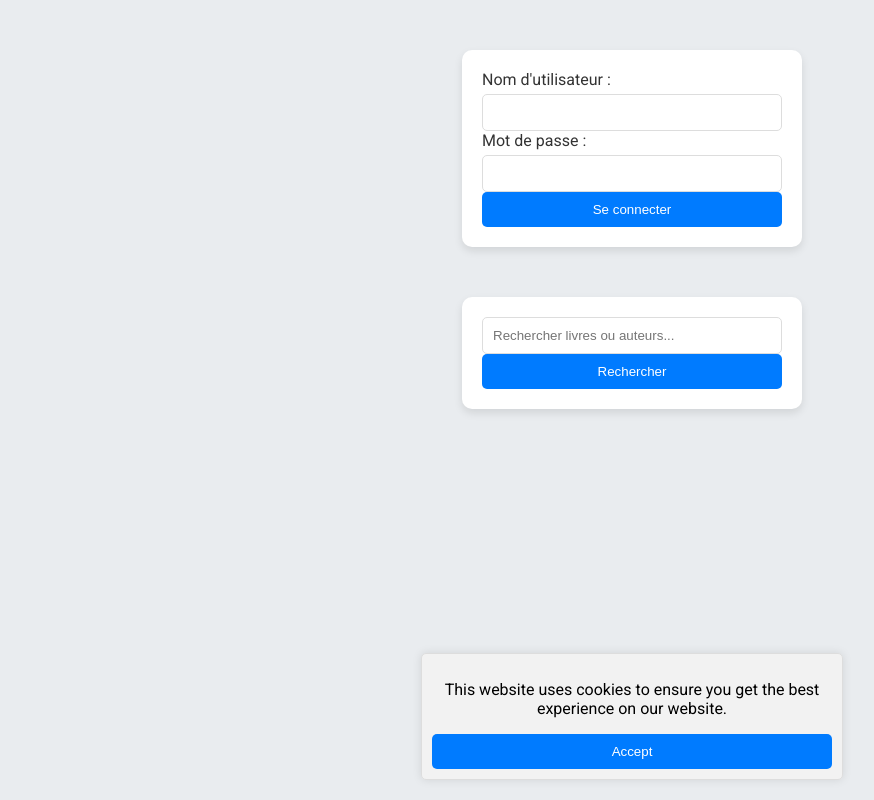
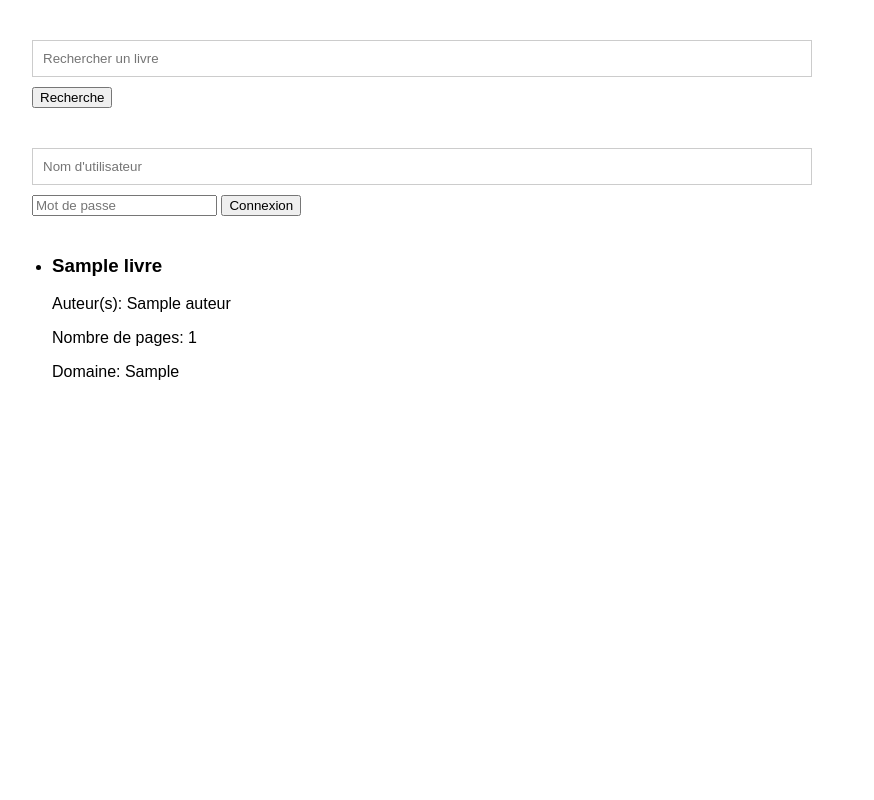
Before and after one commit to BagotAlexis/PROJET_WEB, a PHP site: page / in a window 1280 px wide. Shown: the whole page, without its empty margins (8-882 px from the left). Run offline with PHP 8.4, Linux system fonts and the light colour scheme; tables that the repository leaves empty hold one stand-in row (values such as "Sample post").

Commit message:
Add files via upload

```diff
--- a/index.php
+++ b/index.php
@@ -1,35 +1,42 @@
 <?php
 session_start();
 
-$db = new PDO('mysql:host=localhost;dbname=bibliotheque_numerique', 'root', '');
-
-// Gestion des cookies
-if (!isset($_COOKIE['cookie_accepted'])) {
-    echo '<script>
-            function showCookiePopup() {
-                document.getElementById("cookie-popup").style.display = "block";
+try {
+    $db = new PDO('mysql:host=localhost;dbname=projet_web', 'root', '', [
+        PDO::ATTR_ERRMODE => PDO::ERRMODE_EXCEPTION,
+        PDO::ATTR_EMULATE_PREPARES => false,
+    ]);
+} catch (PDOException $e) {
+    die("Erreur de connexion à la base de données: " . $e->getMessage());
 }
 
-            function acceptCookies() {
-                document.cookie = "cookie_accepted=true; expires=Thu, 31 Dec 2099 23:59:59 UTC; path=/";
-                document.getElementById("cookie-popup").style.display = "none";
-            }
-        </script>';
-
-    echo '<div id="cookie-popup" style="display:none; position: fixed; bottom: 20px; left: 50%; transform: translateX(-50%); padding: 10px; background-color: #f2f2f2; border: 1px solid #ddd; border-radius: 5px; box-shadow: 0px 0px 10px rgba(0, 0, 0, 0.1); max-width: 400px; text-align: center;">
-            <p>This website uses cookies to ensure you get the best experience on our website.</p>
-            <button onclick="acceptCookies()">Accept</button>
-        </div>';
-
-    echo '<script>showCookiePopup();</script>';
+$livres = [];
+if (isset($_POST['search'])) {
+    $search = "%{$_POST['search']}%";
+    $stmt = $db->prepare("SELECT Livre.*, GROUP_CONCAT(DISTINCT Auteur.Nom ORDER BY Auteur.Nom ASC SEPARATOR ', ') AS Auteurs
+                      FROM Livre
+                      LEFT JOIN Ecrit ON Livre.ISSN = Ecrit.ISSN
+                      LEFT JOIN Auteur ON Ecrit.Num = Auteur.Num
+                      WHERE Livre.Titre LIKE :search OR Auteur.Nom LIKE :searchAuteur
+                      GROUP BY Livre.ISSN");
+    $stmt->execute(['search' => $search, 'searchAuteur' => $search]);
+    $livres = $stmt->fetchAll(PDO::FETCH_ASSOC);
+} else {
+    $stmt = $db->query("SELECT Livre.*, GROUP_CONCAT(DISTINCT Auteur.Nom ORDER BY Auteur.Nom ASC SEPARATOR ', ') AS Auteurs
+                        FROM Livre
+                        LEFT JOIN Ecrit ON Livre.ISSN = Ecrit.ISSN
+                        LEFT JOIN Auteur ON Ecrit.Num = Auteur.Num
+                        GROUP BY Livre.ISSN");
+    $livres = $stmt->fetchAll(PDO::FETCH_ASSOC);
 }
 
 if (isset($_POST['login'])) {
-    $username = $_POST['username'];
-    $password = $_POST['password'];
+    $username = filter_input(INPUT_POST, 'username', FILTER_SANITIZE_STRING);
+    $password = filter_input(INPUT_POST, 'password', FILTER_SANITIZE_STRING);
 
-    $stmt = $db->prepare("SELECT * FROM admin WHERE Nom = ?");
-    $stmt->execute([$username]);
+    if ($username && $password) {
+        $stmt = $db->prepare("SELECT * FROM admin WHERE Nom = :username");
+        $stmt->execute(['username' => $username]);
         $user = $stmt->fetch();
 
         if ($user && password_verify($password, $user['Password'])) {
@@ -37,7 +44,10 @@ if (isset($_POST['login'])) {
             header('Location: welcome.php');
             exit();
         } else {
-        $error = "Erreur dans les données de login.";
+            $error = "Invalid credentials";
+        }
+    } else {
+        $error = "Invalid input";
     }
 }
 ?>
@@ -46,100 +56,46 @@ if (isset($_POST['login'])) {
 <html lang="fr">
 <head>
     <meta charset="UTF-8">
-    <title>Connexion</title>
+    <title>Recherche de Livres</title>
+    <link rel="stylesheet" href="style.css">
 </head>
 <body>
+    <header>
+        <form method="post">
+            <input type="text" name="search" placeholder="Rechercher un livre">
+            <button type="submit">Recherche</button>
+        </form>
+        <form method="post">
+            <input type="text" name="username" placeholder="Nom d'utilisateur" required>
+            <input type="password" name="password" placeholder="Mot de passe" required>
+            <button type="submit" name="login">Connexion</button>
+        </form>
+    </header>
+
+    <aside>
+        <!-- Filtres à implémenter -->
+    </aside>
+
+    <main>
+        <?php if ($livres): ?>
+            <ul>
+                <?php foreach ($livres as $livre): ?>
+                    <li>
+                        <h3><?php echo htmlspecialchars($livre['Titre']); ?></h3>
+                        <p>Auteur(s): <?php echo htmlspecialchars($livre['Auteurs']); ?></p>
+                        <p>Nombre de pages: <?php echo htmlspecialchars($livre['Nbpages']); ?></p>
+                        <p>Domaine: <?php echo htmlspecialchars($livre['Domaine']); ?></p>
+                        <!-- Plus d'infos si nécessaire -->
+                    </li>
+                <?php endforeach; ?>
+            </ul>
+        <?php else: ?>
+            <p>Aucun livre trouvé.</p>
+        <?php endif; ?>
+    </main>
+
     <?php if (isset($error)): ?>
-        <p><?php echo $error; ?></p>
+        <p class="error"><?php echo $error; ?></p>
     <?php endif; ?>
-
-    <form method="post">
-        <label for="username">Nom d'utilisateur :</label>
-        <input type="text" name="username" id="username" required>
-
-        <label for="password">Mot de passe :</label>
-        <input type="password" name="password" id="password" required>
-
-        <button type="submit" name="login">Se connecter</button>
-    </form>
-</body>
-
-<!DOCTYPE html>
-<html lang="fr">
-<head>
-    <meta charset="UTF-8">
-    <title>Connexion</title>
-        <!-- Barre de recherche -->
-        <form action="search_results.php" method="get">
-        <input type="text" name="search_query" placeholder="Rechercher livres ou auteurs..." required>
-        <button type="submit">Rechercher</button>
-    <link href="https://fonts.googleapis.com/css2?family=Roboto:wght@400;500;700&display=swap" rel="stylesheet">
-    <style>
-        body {
-            font-family: 'Roboto', sans-serif;
-            color: #333;
-            background-color: #e9ecef;
-        }
-        form {
-            max-width: 300px;
-            margin: 50px auto;
-            padding: 20px;
-            background: #fff;
-            border-radius: 10px;
-            box-shadow: 0 4px 8px rgba(0,0,0,0.1);
-        }
-        .form-group {
-            margin-bottom: 15px;
-        }
-        label {
-            display: block;
-            margin-bottom: 5px;
-        }
-        input[type="text"], input[type="password"] {
-            width: 100%;
-            padding: 10px;
-            border: 1px solid #ddd;
-            border-radius: 5px;
-        }
-        button {
-            width: 100%;
-            padding: 10px;
-            background-color: #007bff;
-            color: white;
-            border: none;
-            border-radius: 5px;
-            cursor: pointer;
-            transition: background-color 0.3s ease;
-        }
-        button:hover {
-            background-color: #0056b3;
-        }
-        .error-message {
-            color: red;
-        }
-        /* Style pour la popup de cookies */
-        #cookie-popup {
-            background-color: #ffffff;
-            color: #000000;
-            position: fixed;
-            bottom: 20px;
-            left: 50%;
-            transform: translateX(-50%);
-            padding: 10px;
-            border: 1px solid #ddd;
-            border-radius: 5px;
-            box-shadow: 0px 0px 10px rgba(0, 0, 0, 0.1);
-            max-width: 400px;
-            text-align: center;
-        }
-        @media (max-width: 600px) {
-            form {
-                width: 90%;
-                margin: 20px auto;
-            }
-        }
-    </style>
-</head>
-
 </body>
 </html>
```
Also changed, not shown: ajouter_auteur.php (+16 -9 lines), ajouter_livre.php (+18 -11 lines), associer_auteur_livre.php (+15 -6 lines), main_page.css (added, +32 -0 lines), supprimer_auteur.php (+37 -9 lines), supprimer_livre.php (+36 -10 lines). Lines whose indentation alone changed are shown as unchanged.
